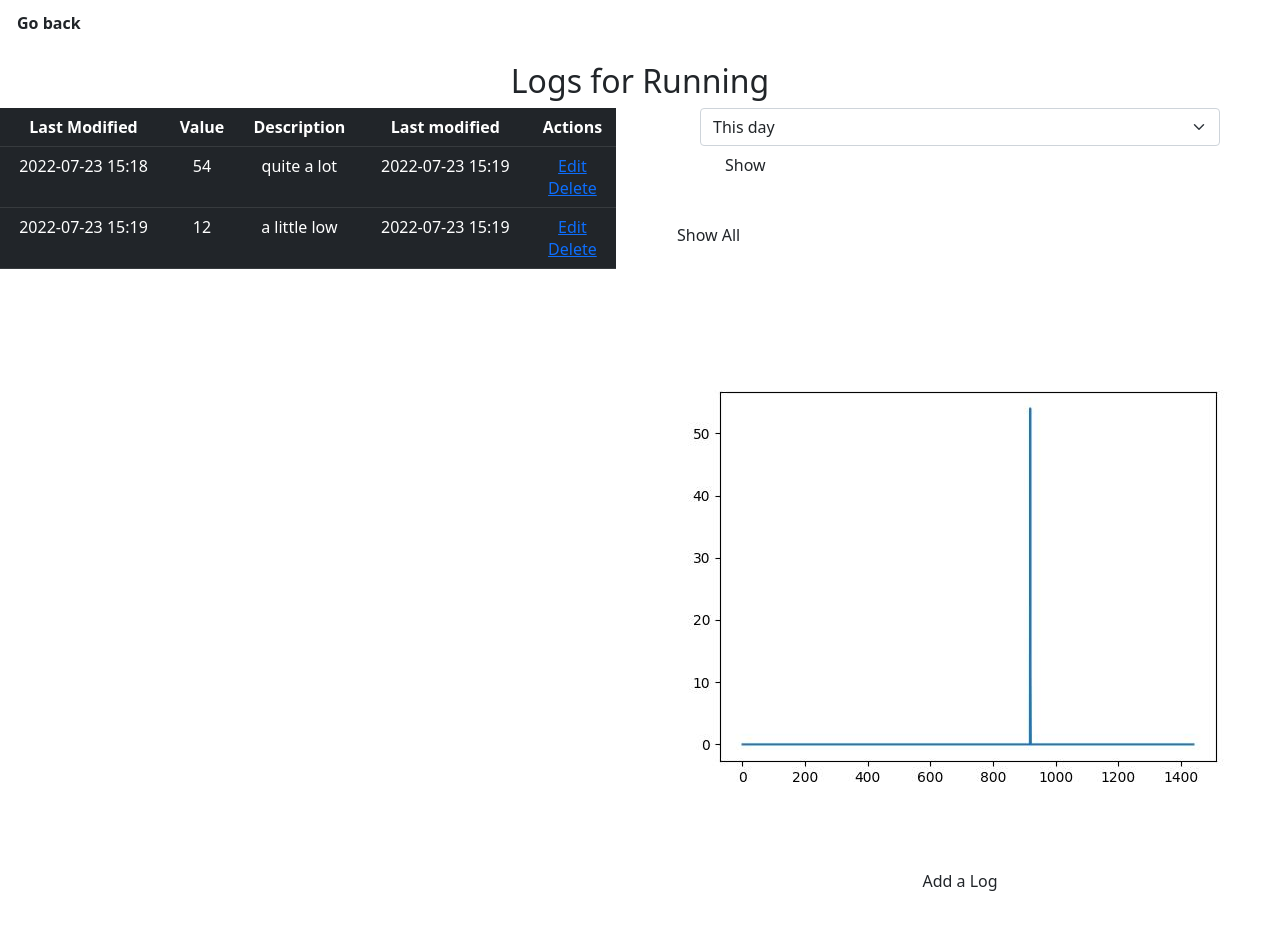
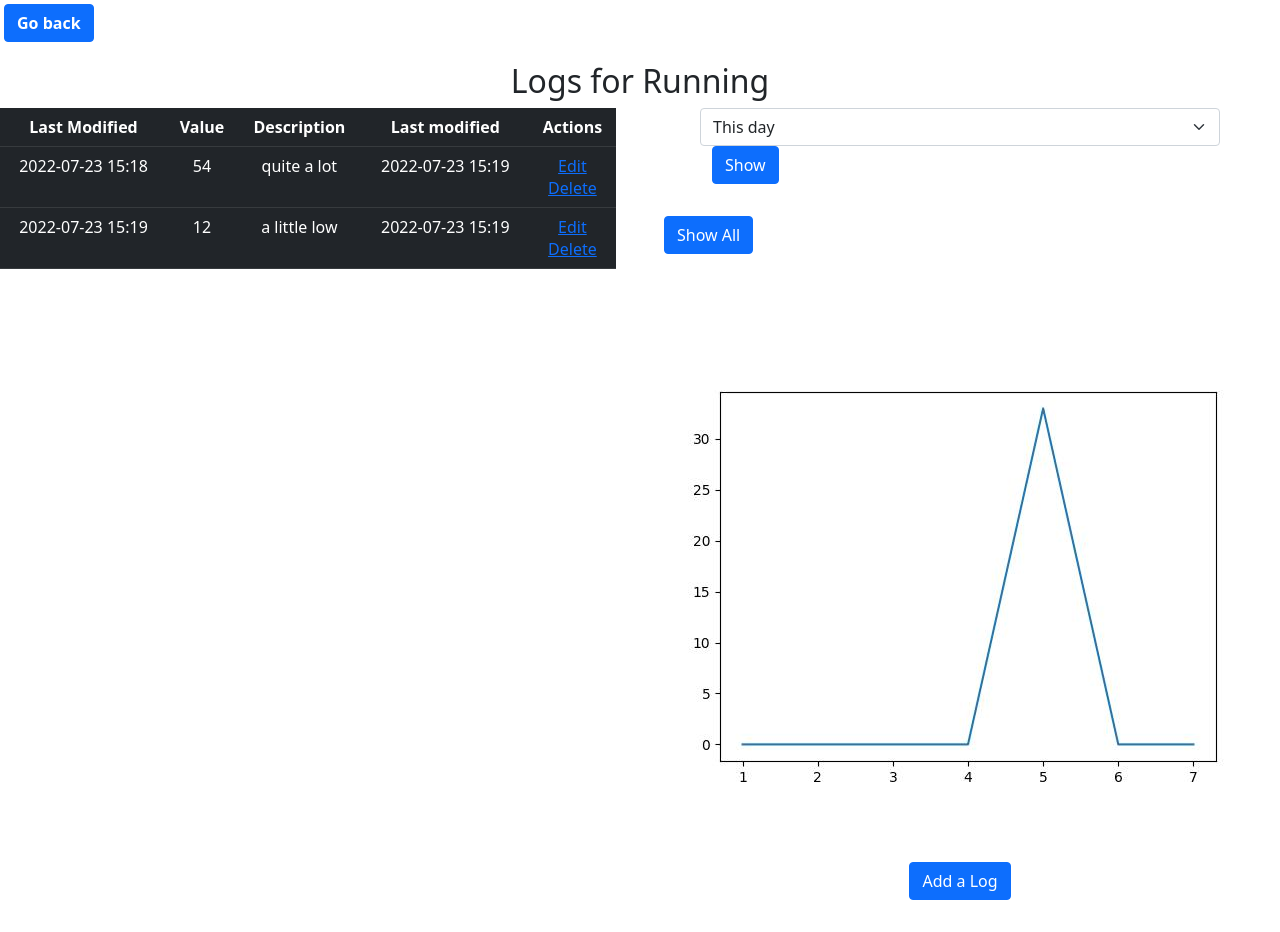
Before and after one commit to Sharkum/MAD1_final, a Flask app: a page that uses templates/logs.html in a window 1280 px wide. Run offline with Flask 2, Linux system fonts and the light colour scheme; some libraries are stand-ins or nearby versions.

Commit message:
finished up the css

```diff
--- a/templates/log_add.html
+++ b/templates/log_add.html
@@ -8,7 +8,7 @@
 
     <nav class="navbar navbar-expand-lg p-1">
         <form action="/{{name}}/{{tracker_name}}/logs" method="GET"  class="navbar-form">
-            <input type="submit" value="Go back" class="btn fw-bold text-decoration-none"/>
+            <input type="submit" value="Go back" class="btn btn-primary fw-bold text-decoration-none"/>
         </form>
     </nav>
 
--- a/templates/log_edit.html
+++ b/templates/log_edit.html
@@ -7,7 +7,7 @@
 <body class="container">
     <nav class="navbar navbar-expand-lg p-1">
         <form action="/{{name}}/{{tracker_name}}/logs" method="GET" class="navbar-form">
-            <input type="submit" value="Go back" class="btn fw-bold text-decoration-none"/>
+            <input type="submit" value="Go back" class="btn btn-primary fw-bold text-decoration-none"/>
         </form>
     </nav>
     <h2 class="text-center"> Edit Log</h2>
--- a/templates/logs.html
+++ b/templates/logs.html
@@ -8,7 +8,7 @@
 <body>
     <nav class="navbar navbar-expand-lg p-1">
         <form action="/{{name}}/trackers" method="GET" class="navbar-form">
-            <input type="submit" value="Go back" class="btn fw-bold text-decoration-none"/>
+            <input type="submit" value="Go back" class="btn btn-primary fw-bold text-decoration-none"/>
         </form>
     </nav>
 
@@ -47,18 +47,18 @@
                 </select>
             </div>
             <div class="col">
-                <input type="submit" value = "Show" class="btn btn mb-3 text-center">
+                <input type="submit" value = "Show" class="btn btn-primary mb-3 text-center">
             </div>
         </form>
         <form action="/{{name}}/{{tracker_name}}/logs" class="mb-3 text-center col-1">
-            <input type="submit" value="Show All" class="btn btn mb-3 text-center"/>
+            <input type="submit" value="Show All" class="btn btn-primary mb-3 text-center"/>
         </form>
     </div>
     <div class="py-5">
         <img src="{{ url_for('static', filename='trendline.jpg') }}" class="img-responsive" />
     </div>
     <form action="/{{name}}/{{tracker_name}}/logs/add" class="mb-3 text-center">
-        <input type="submit" value="Add a Log" class="btn btn mb-3 text-center"/>
+        <input type="submit" value="Add a Log" class="btn btn-primary mb-3 text-center"/>
     </form>
 </div>
 </body>
--- a/templates/signup.html
+++ b/templates/signup.html
@@ -8,7 +8,7 @@
 <body class="container">
     <nav class="navbar navbar-expand-lg p-1">
         <form action="/" method="GET" class="navbar-form">
-            <input type="submit" value="Go to Login" class="btn fw-bold text-decoration-none"/>
+            <input type="submit" value="Go to Login" class="btn btn-primary fw-bold text-decoration-none"/>
         </form>
     </nav>
     <h1 class="text-center fw-bold display-4"> Signup</h1>
--- a/templates/tracker_add.html
+++ b/templates/tracker_add.html
@@ -7,7 +7,7 @@
 <body class="container">
     <nav class="navbar navbar-expand-lg p-1">
         <form action="/{{name}}/trackers" method="GET" class="navbar-form" >
-            <input type="submit" value="Go back" class="btn fw-bold text-decoration-none"/>
+            <input type="submit" value="Go back" class="btn btn-primary fw-bold text-decoration-none"/>
         </form>
     </nav>
     <h1 class="text-center"> Add new Tracker</h1>
--- a/templates/tracker_edit.html
+++ b/templates/tracker_edit.html
@@ -7,7 +7,7 @@
 <body class="container">
     <nav class="navbar navbar-expand-lg p-1">
         <form action="/{{name}}/trackers" method="GET" class="navbar-form" >
-            <input type="submit" value="Go back" class="btn fw-bold text-decoration-none"/>
+            <input type="submit" value="Go back" class="btn btn-primary fw-bold text-decoration-none"/>
         </form>
     </nav>
     <h1 class="text-center">Edit details of {{tracker_name}}</h1>
@@ -22,7 +22,7 @@
         <div class="mb-3 row justify-content-md-center">
             <label class="col-sm-2 col-form-label display-6 text-lg-end">Description</label>
             <div class="col-3">
-                <input type='text' name = 'tracker_desc' class="form-control" value={{desc}}/>
+                <input type='text' name = 'tracker_desc' class="form-control" placeholder={{desc}}/>
             </div>
             <div class="col-2"></div>
         </div>
--- a/templates/userpage.html
+++ b/templates/userpage.html
@@ -7,7 +7,7 @@
 <body>
     <nav class="navbar navbar-expand-lg p-1">
         <form action="/" method="GET" class="navbar-form">
-            <input type="submit" value="Logout" class="btn fw-bold text-decoration-none"/>
+            <input type="submit" value="Logout" class="btn btn-primary fw-bold text-decoration-none"/>
         </form>
     </nav>
     <h1 class="text-center">Trackers</h1>
```
Also changed, not shown: database.sqlite3, static/trendline.jpg.
